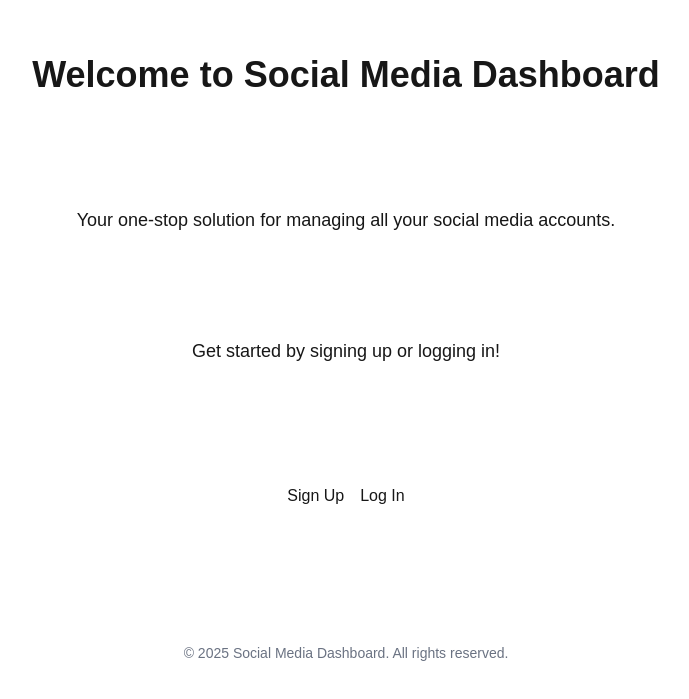
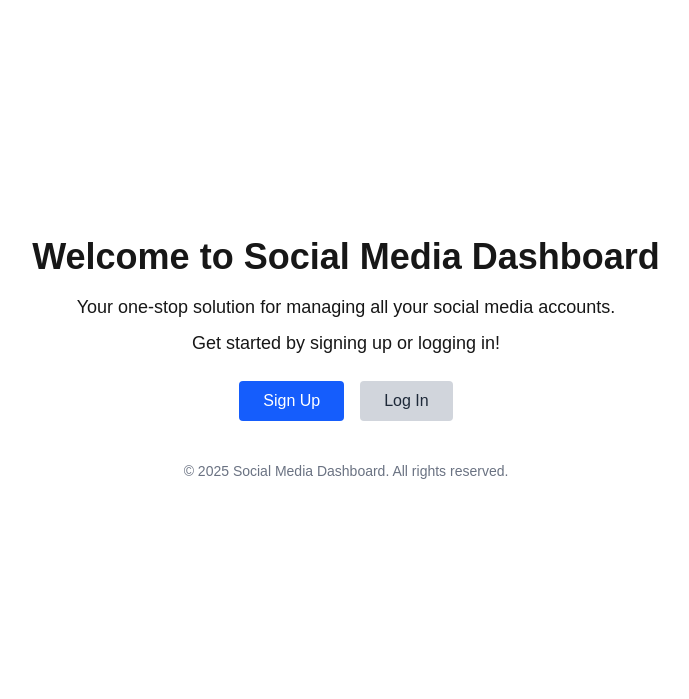
Before and after one commit to Jenni4B/socialMediaDash, a Next.js app: page / in a window 1280 px wide. Shown: the part 137-836 px from the top of the page, without its empty margins (294-983 px from the left). Built offline with nearby package versions, Linux system fonts and the light colour scheme.

Commit message:
changed the css on the buttons on the landing page

```diff
--- a/components/pages/welcomePage/page.jsx
+++ b/components/pages/welcomePage/page.jsx
@@ -1,31 +1,36 @@
 'use client';
 
-import React from "react";
-import { useState, useEffect } from "react";
-
+import { useRouter } from 'next/navigation';
+import React from 'react';
 
 const WelcomePage = () => {
+
   return (
-        <main className="flex min-h-screen flex-col items-center justify-between p-24">
-          <h1 className="text-4xl font-bold">Welcome to Social Media Dashboard</h1>
-          <p className="mt-4 text-lg">
+    <main className="flex min-h-screen flex-col items-center justify-center p-8">
+      <h1 className="text-4xl font-bold text-center">Welcome to Social Media Dashboard</h1>
+      <p className="mt-4 text-lg text-center max-w-xl">
         Your one-stop solution for managing all your social media accounts.
       </p>
-          <p className="mt-2 text-lg">
-            Get started by signing up or logging in!
-          </p>
+      <p className="mt-2 text-lg text-center">Get started by signing up or logging in!</p>
 
-          <div className="mt-6">
-            <button className="btn btn-primary mr-4">Sign Up</button>
-            <button className="btn btn-secondary">Log In</button>
+      <div className="mt-6 flex space-x-4">
+        <button
+          className="bg-blue-600 text-white px-6 py-2 rounded hover:bg-blue-700"
+        >
+          Sign Up
+        </button>
+        <button
+          className="bg-gray-300 text-gray-800 px-6 py-2 rounded hover:bg-gray-400"
+        >
+          Log In
+        </button>
       </div>
-          <footer className="mt-10">
-            <p className="text-sm text-gray-500">
+
+      <footer className="mt-10 text-sm text-gray-500 text-center">
         &copy; 2025 Social Media Dashboard. All rights reserved.
-            </p>
       </footer>
     </main>
   );
-}
+};
 
 export default WelcomePage;
```
Lines whose indentation alone changed are shown as unchanged.
